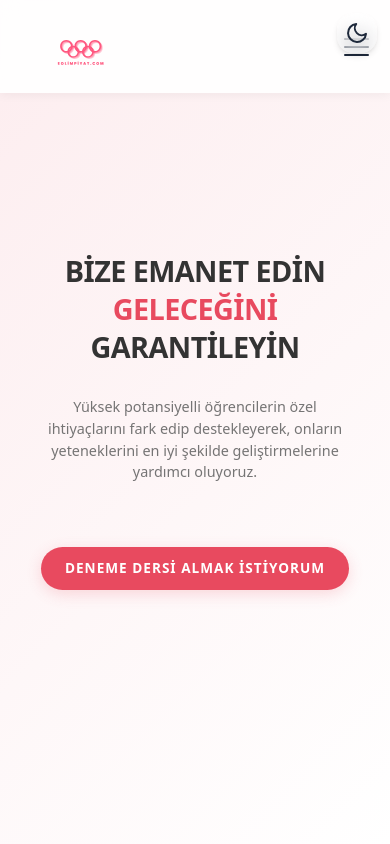
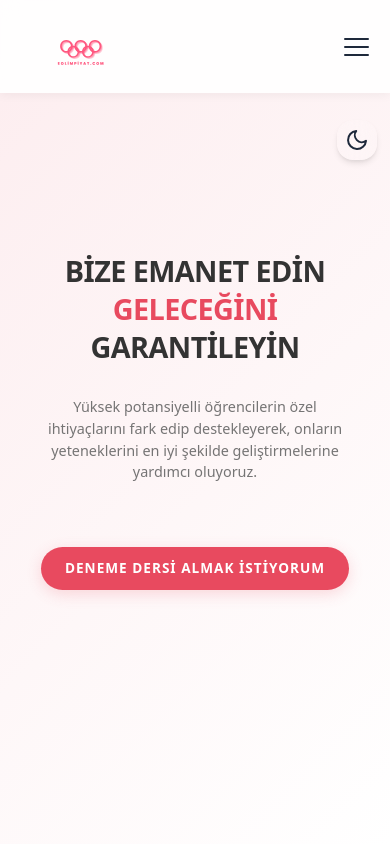
Before and after one commit to alifuatakbas/e-math-frontend, a Next.js app: page / in a window 390 px wide. Shown: the top 844 px of the page. Built offline with nearby package versions, Linux system fonts and the light colour scheme.

Commit message:
sınavbasvuru

```diff
--- a/app/styles/Hero.module.css
+++ b/app/styles/Hero.module.css
@@ -267,7 +267,7 @@
   }
 
   .themeToggle {
-    top: 1rem;
+    bottom: 1rem;
     right: 1rem;
   }
 }
@@ -389,7 +389,7 @@
   }
 
   .themeToggle {
-    top: 0.8rem;
+    bottom: 0.8rem;
     right: 0.8rem;
     width: 2.5rem;
     height: 2.5rem;
```
